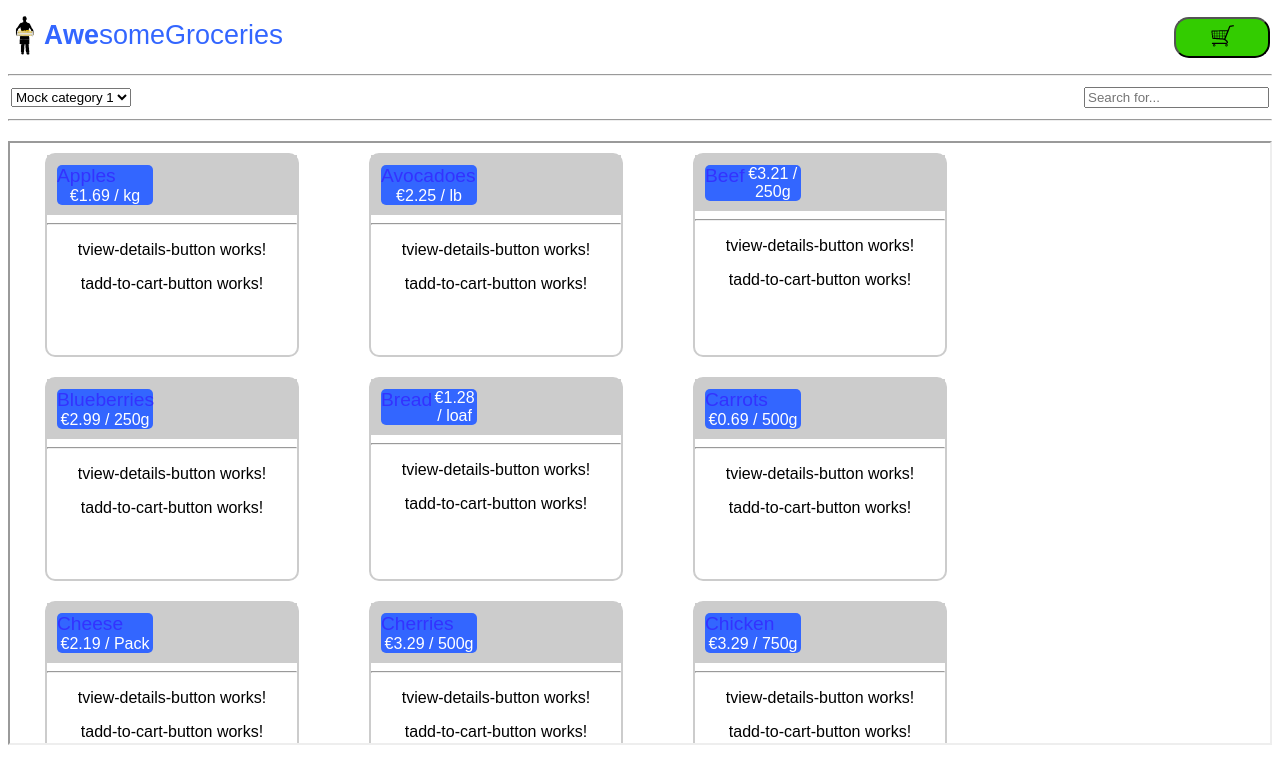
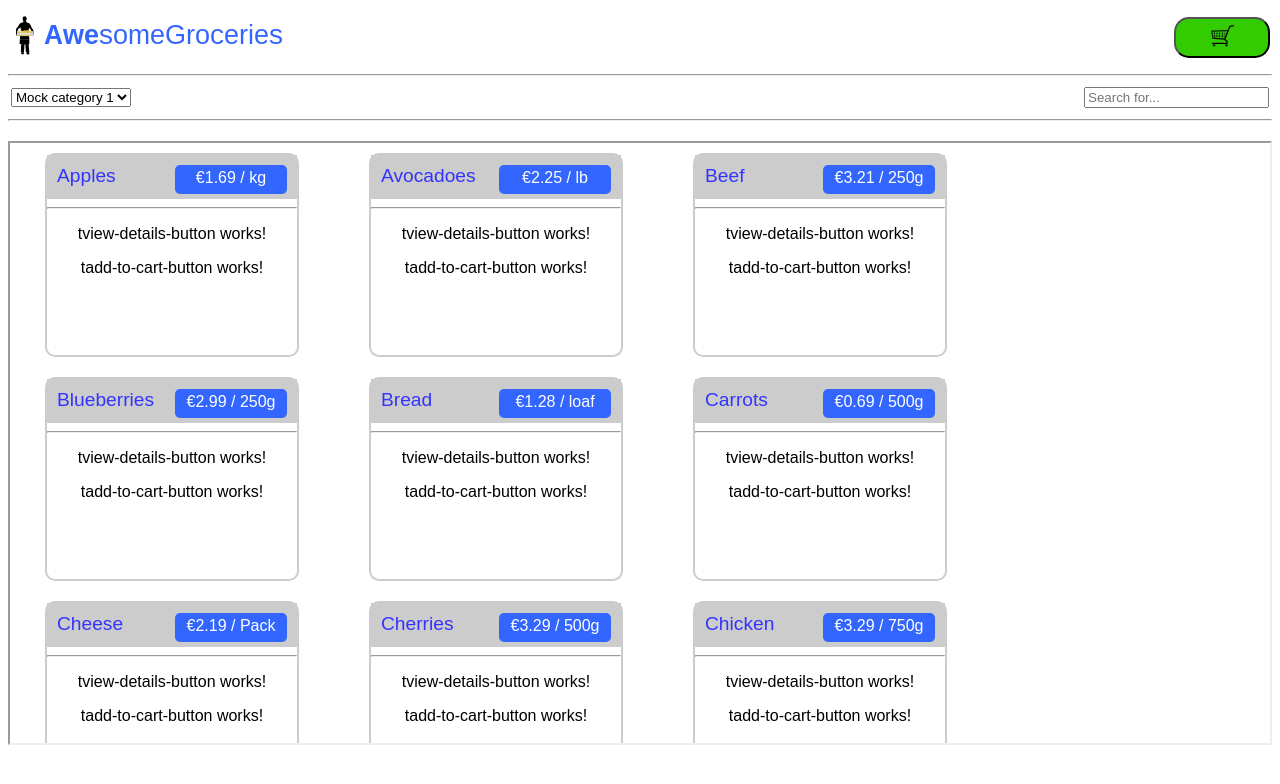
Before and after one commit to ustegrew/awesome-groceries_frontend, an Angular app: page /landing in a window 1280 px wide. Shown: the top 784 px of the page. Built offline with nearby package versions, Linux system fonts and the light colour scheme.

Commit message:
Designing product cards (landing page)

```diff
--- a/src/app/components/widgets/tproduct-details-panel/tproduct-details-panel.component.css
+++ b/src/app/components/widgets/tproduct-details-panel/tproduct-details-panel.component.css
@@ -12,6 +12,7 @@
 {
     background-color:       #cccccc;
     padding:                10px;
+    height:                 1.5em;
 }
 
 #title-name
@@ -20,6 +21,7 @@
     font-family:            sans-serif;
     color:                  #3333ff;
     float:                  left;
+    vertical-align:         middle;
 }
 
 #title-price
@@ -27,5 +29,17 @@
     background-color:       #3366ff;
     border-radius:          5px;
     color:                  #ffffff;
-    width:                  6em;
+    width:                  7em;
+    height:                 1.8em;
+    float:                  right;
+    text-align:             center;
+    line-height:            1.5em;
+    vertical-align:         middle;
 }
+
+#title-price > span
+{
+    display:                inline-block;
+    vertical-align:         middle;
+    line-height:            normal;
+}
--- a/src/app/components/widgets/tproduct-details-panel/tproduct-details-panel.component.html
+++ b/src/app/components/widgets/tproduct-details-panel/tproduct-details-panel.component.html
@@ -1,7 +1,11 @@
 <div id="root">
 	<div id="title">
-	    <div id="title-name">{{article.fProductType}}</div>
-	    <div id="title-price">€{{article.fPrice}} / {{article.fPriceUnit}}</div>
+	    <div id="title-name">
+	        {{article.fProductType}}
+	    </div>
+	    <div id="title-price">
+	        <span>€{{article.fPrice}} / {{article.fPriceUnit}}</span>
+	    </div>
 	</div>
 	<div id="photo">
 	</div>
```
